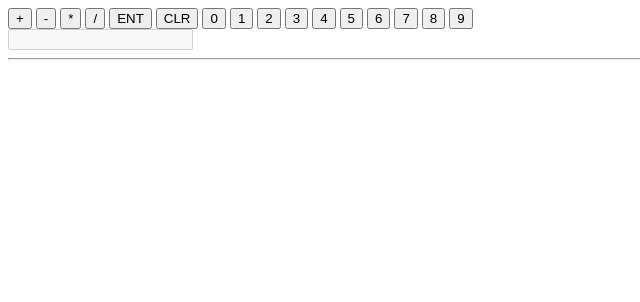
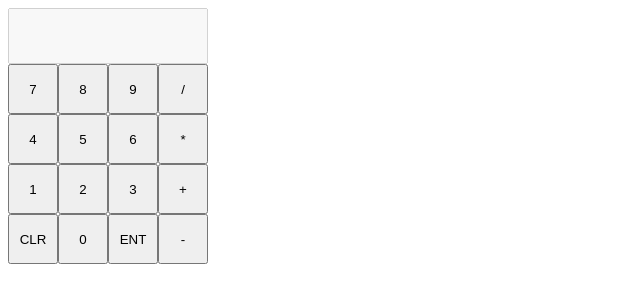
Before and after one commit to teokafor/odin-calc, a plain HTML site: page index.html in a window 1280 px wide. Shown: the whole page, without its empty margins (0-640 px from the left). Drawn offline with Linux system fonts and the light colour scheme.

Commit message:
Add styles

```diff
--- a/index.html
+++ b/index.html
@@ -8,27 +8,27 @@
     <title>Document</title>
 </head>
 <body>
-    <button id="add" class="operator">+</button>
-    <button id="subtract" class="operator">-</button>
-    <button id="multiply" class="operator">*</button>
-    <button id="divide" class="operator">/</button>
-    <button id="equals" class="operator">ENT</button>
-    <button id="clear">CLR</button>
 
-    <button class="number">0</button>
-    <button class="number">1</button>
-    <button class="number">2</button>
-    <button class="number">3</button>
-    <button class="number">4</button>
-    <button class="number">5</button>
-    <button class="number">6</button>
-    <button class="number">7</button>
-    <button class="number">8</button>
-    <button class="number">9</button>
+    <div class="button-flex">
+        <input disabled class="input" value="">
+        <button class="number">7</button>
+        <button class="number">8</button>
+        <button class="number">9</button>
+        <button id="divide" class="operator">/</button>
+        <button class="number">4</button>
+        <button class="number">5</button>
+        <button class="number">6</button>
+        <button id="multiply" class="operator">*</button>
+        <button class="number">1</button>
+        <button class="number">2</button>
+        <button class="number">3</button>
+        <button id="add" class="operator">+</button>
+        <button id="clear">CLR</button>
+        <button class="number">0</button>
+        <button id="equals" class="operator">ENT</button>
+        <button id="subtract" class="operator">-</button>
 
+    </div>
     <div></div>
-    <input disabled class="input" value="">
-    <hr>
-    <div class="result"></div>
 </body>
 </html>
--- a/main.js
+++ b/main.js
@@ -5,7 +5,6 @@ let operatorPressed = false;
 
 let oType = '';
 const inputBox = document.querySelector('.input');
-const result = document.querySelector('.result');
 const clearButton = document.querySelector('#clear');
 
 clearButton.addEventListener('click', e => resetCalculator());
@@ -78,7 +77,6 @@ function operate(a, operator, b) {
             break;
     }
 
-    // inputBox.value = '';
     holdingFirstValue = false;
     operatorPressed = false;
     inputBox.value = ans.toFixed(2);
--- a/styles.css
+++ b/styles.css
@@ -0,0 +1,16 @@
+.button-flex{
+    display: flex;
+    flex-wrap: wrap;
+    width: 200px;
+}
+
+.button-flex button {
+    flex-grow: 1;
+    flex-basis: 50px;
+    height: 50px;
+}
+
+input {
+    width: 200px;
+    height: 50px;
+}
```
